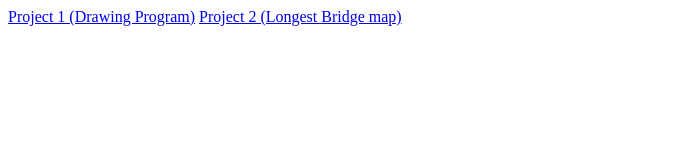
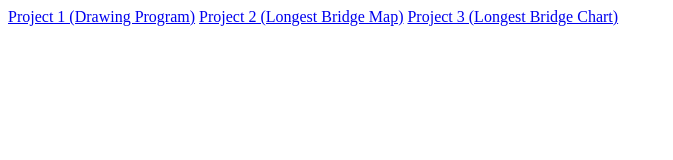
Before and after one commit to OrionRiitters/drawing_map_graph, a plain HTML site: page index.html in a window 1280 px wide. Shown: the whole page, without its empty margins (0-673 px from the left). Drawn offline with Linux system fonts and the light colour scheme.

Commit message:
Updated project directory.

```diff
--- a/index.html
+++ b/index.html
@@ -5,5 +5,6 @@
         <title>Project Directoty</title>
     </head>
     <a href="drawing_program/index.html">Project 1 (Drawing Program)</a>
-    <a href="longest_bridges_map/index.html">Project 2 (Longest Bridge map)</a>
+    <a href="longest_bridges_map/index.html">Project 2 (Longest Bridge Map)</a>
+    <a href="longest_bridges_chart/index.html">Project 3 (Longest Bridge Chart)</a>
 </html>
```
